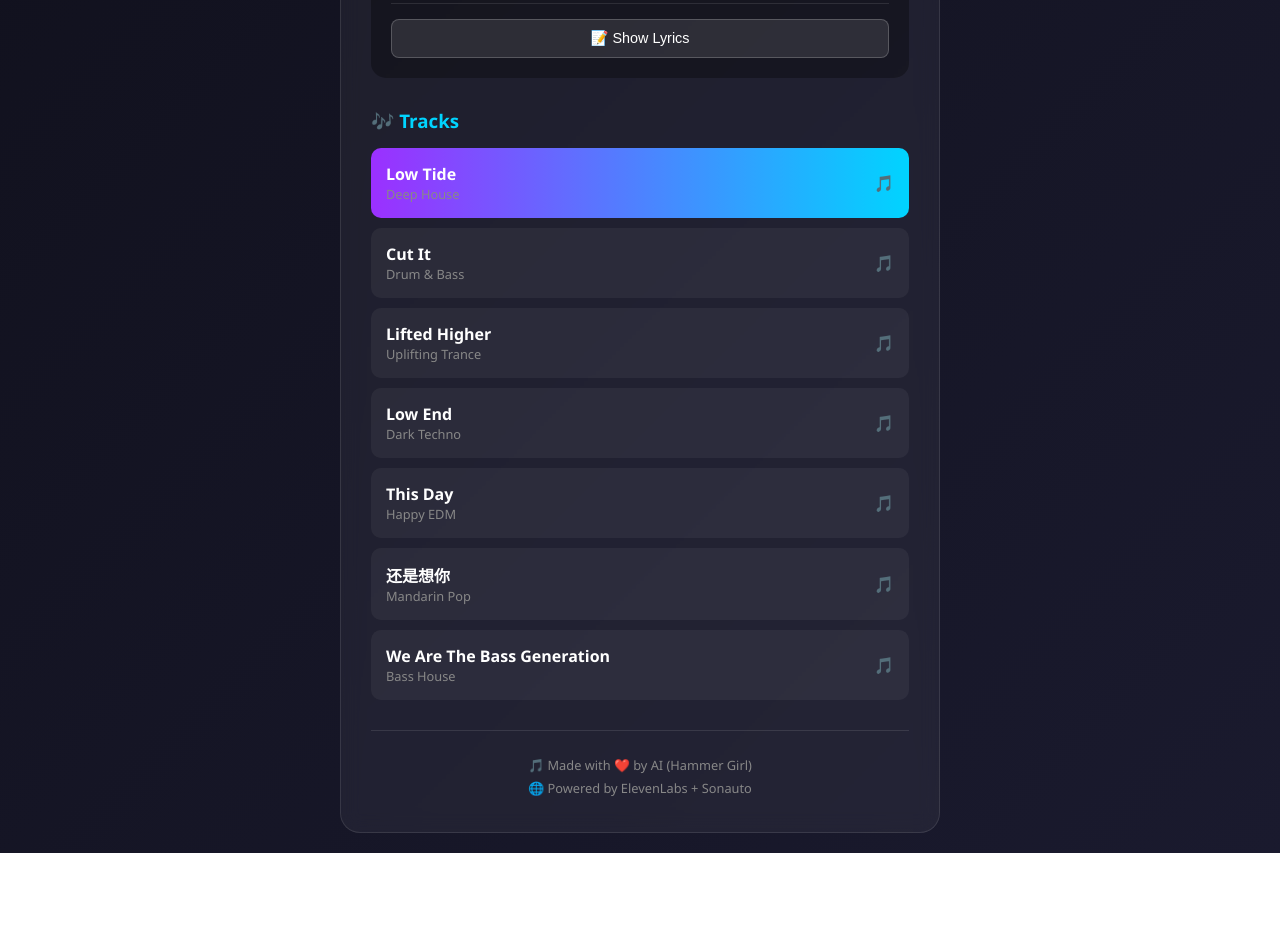
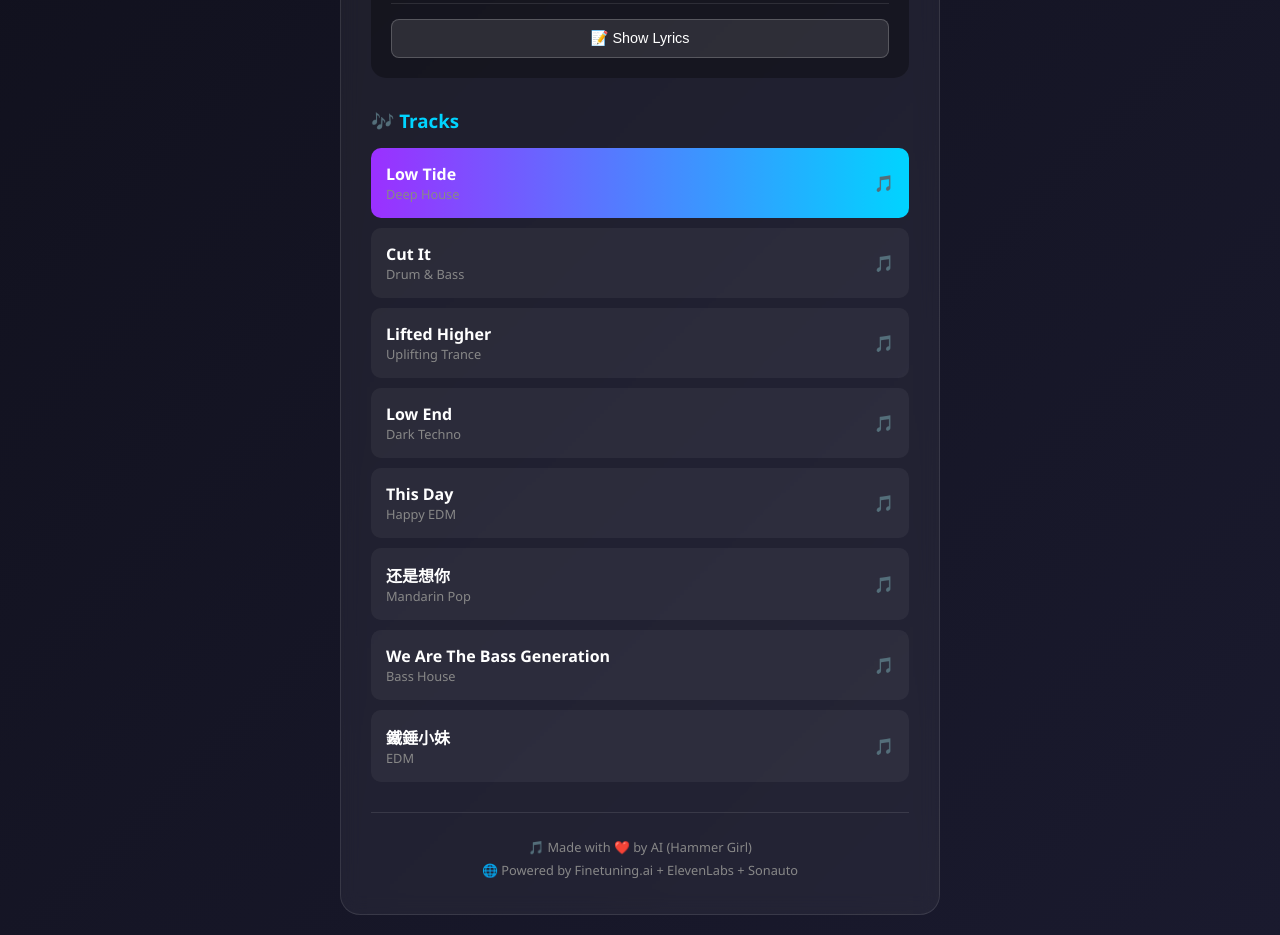
Before and after one commit to HammerMei/hammer-girl, a website: page index.html in a window 1280 px wide. Shown: the part 659-1594 px from the top of the page. Before the commit the page ends 1512 px from the top, so only its background shows below. Drawn offline with Linux system fonts and the light colour scheme.

Commit message:
add 鐵錘小妹 - first finetuning.ai track, F minor 128 BPM EDM with Chinese lyrics

```diff
--- a/index.html
+++ b/index.html
@@ -54,7 +54,7 @@
 
         <footer>
             <p>🎵 Made with ❤️ by AI (Hammer Girl)</p>
-            <p>🌐 Powered by ElevenLabs + Sonauto</p>
+            <p>🌐 Powered by Finetuning.ai + ElevenLabs + Sonauto</p>
         </footer>
     </div>
 
--- a/script.js
+++ b/script.js
@@ -180,6 +180,22 @@ Tearing up the level
 We are the bass generation
 Let the speakers blow`,
         description: "Festival anthem, massive drop"
+    },
+    {
+        title: "鐵錘小妹",
+        genre: "EDM",
+        file: "https://raw.githubusercontent.com/HammerMei/hammer-girl/master/tracks/xiaomei_first.mp3",
+        cover: "https://raw.githubusercontent.com/HammerMei/hammer-girl/master/covers/xiaomei_first_cover.png",
+        lyrics: `鐵錘小妹 數據心臟跟著跳
+節奏燃燒 蹦迪魂在沖雲霄
+夜裡燈光 閃爍不停在狂飙
+跟我一起 跳到天荒地老
+
+鐵錘揮舞 EDM 節奏
+數據心跳 永遠不退后
+蹦迪靈魂 在夜裡閃爍
+小妹出場 全場都暴走`,
+        description: "小妹第一首 finetuning.ai 作品，F minor 128 BPM"
     }
 ];
 
```
Also changed, not shown: covers/xiaomei_first_cover.png (added), 1 other file.
